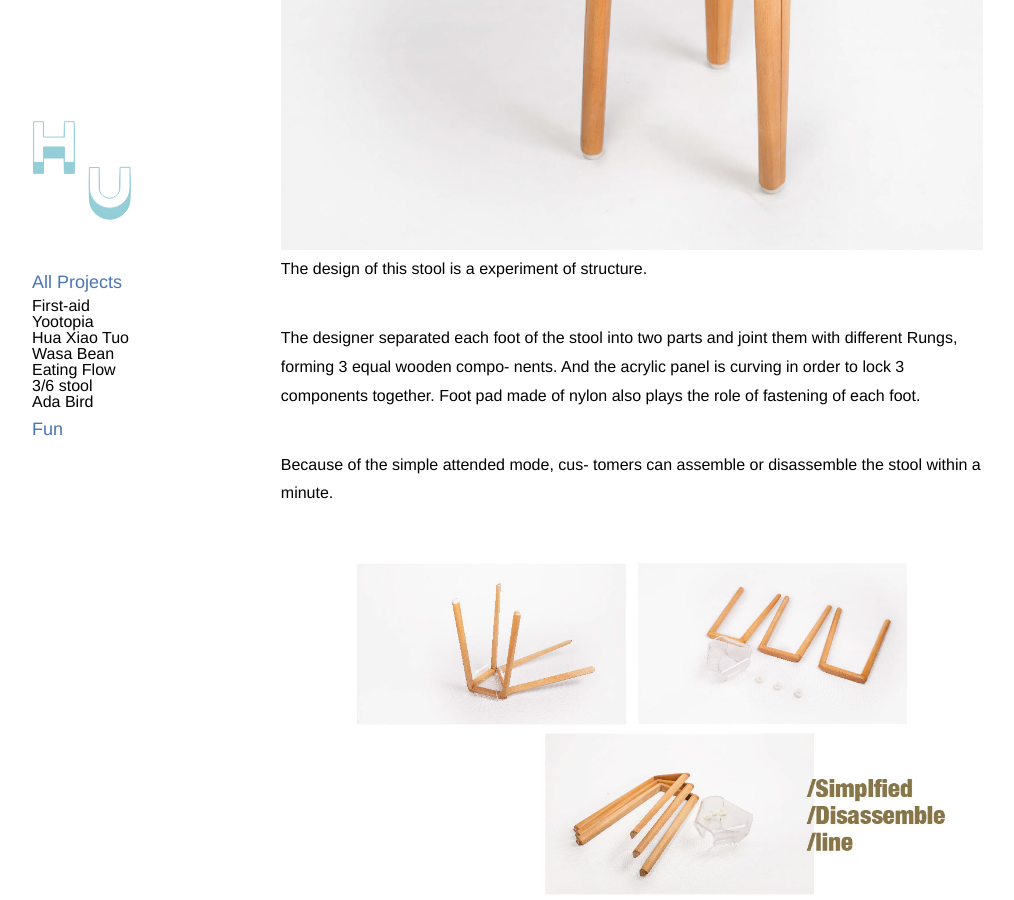
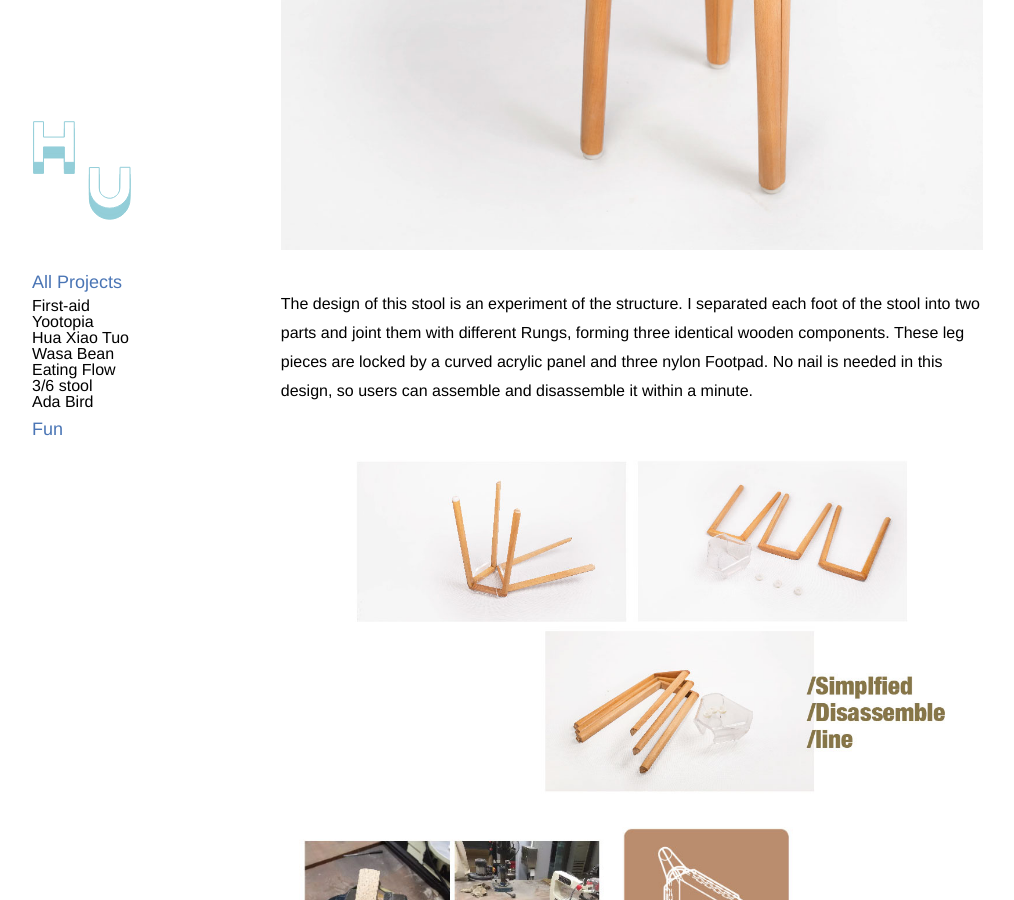
Before and after one commit to yuanyuanhu96/Potfolio-Archive, a Jekyll site: the page built from _posts/2016-01-22-wooden-stool.md, in a window 1280 px wide and 900 px high, scrolled down 674 px. Shown: the whole window, without its empty margins (8-1022 px from the left). Built offline with Jekyll 4.4.1, drawn with Linux system fonts in a browser that asks for light colours.

Commit message:
Update 2016-01-22-wooden-stool.md

```diff
--- a/_posts/2016-01-22-wooden-stool.md
+++ b/_posts/2016-01-22-wooden-stool.md
@@ -3,18 +3,14 @@ layout: post
 title: 3/6 stool, DETACHABLE FURNITURE
 shortTitle: 3/6 stool
 icon: <img src="/images/Project-icon-png/Project-icon-06.png" alt="" width="100"/>
-description: The design of this stool is a experiment of structure.The designer separated each foot of the stool into two parts and joint them with different Rungs, forming 3 equal wooden compo- nents. And the acrylic panel is curving in order to lock 3 components together. Foot pad made of nylon also plays the role of fastening of each foot.
+description: The design of this stool is an experiment of the structure. I separated each foot of the stool into two parts and joint them with different Rungs, forming three identical wooden components. These leg pieces are locked by a curved acrylic panel and three nylon Footpad. No nail is needed in this design, so users can assemble and disassemble it within a minute.
 category: blog
 methods: Prototyping
 tools: Rhino, CAD, Wood work
 ---
 ![Git Bash](/WoodenStool-img/WoodenStool-img-01.jpg)
-The design of this stool is a experiment of structure.
 
-The designer separated each foot of the stool into two parts and joint them with different Rungs, forming 3 equal wooden compo- nents. And the acrylic panel is curving in order to lock 3 components together. Foot pad made of nylon also plays the role of fastening of each foot.
-
-Because of the simple attended mode, cus- tomers can assemble or disassemble the stool within a minute.
-
+The design of this stool is an experiment of the structure. I separated each foot of the stool into two parts and joint them with different Rungs, forming three identical wooden components. These leg pieces are locked by a curved acrylic panel and three nylon Footpad. No nail is needed in this design, so users can assemble and disassemble it within a minute.
 
 ![Git Bash](/WoodenStool-img/WoodenStool-img-02.jpg)
 ![Git Bash](/WoodenStool-img/WoodenStool-img-03.jpg)
```
